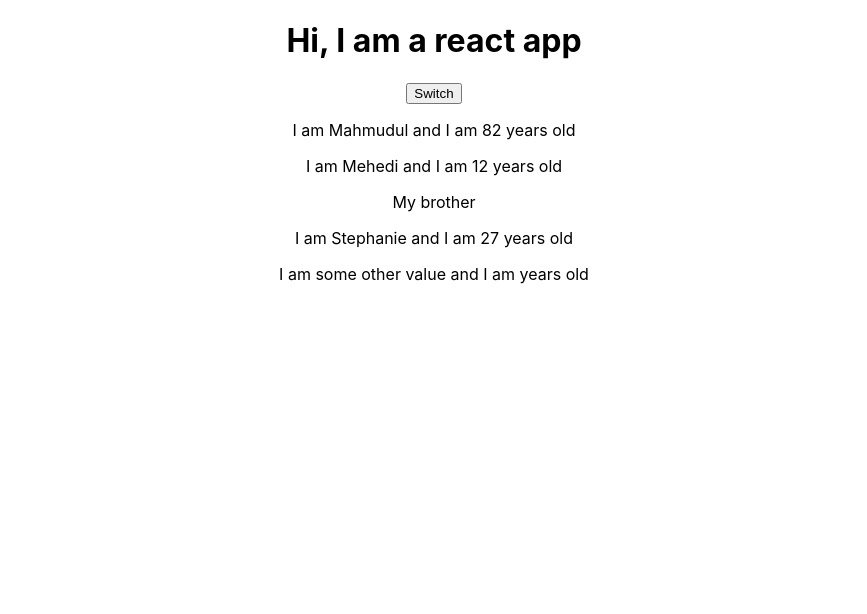
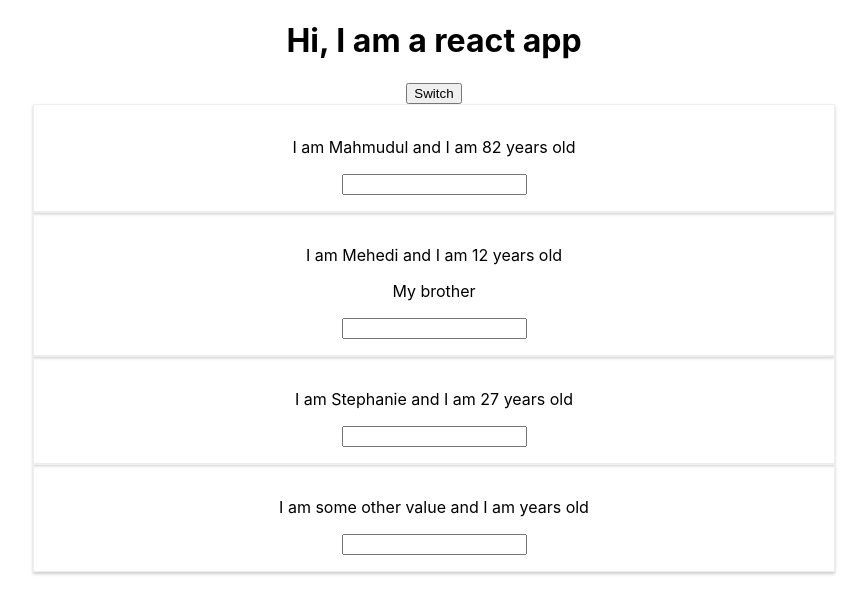
Before and after one commit to mhjony/reactjs-udemyCourse, a React (Create React App) app: page / in a window 1280 px wide. Shown: the top 614 px of the page, without its empty margins (206-1073 px from the left). Built offline with nearby package versions, Linux system fonts and the light colour scheme.

Commit message:
reactjs styling

```diff
--- a/src/App.js
+++ b/src/App.js
@@ -22,6 +22,16 @@ class App extends Component {
     })
   }
 
+  nameChangeHendler = (event) => {
+    this.setState({
+      persons: [
+        { name: 'Mahmudul', age: '28' },
+        { name: event.target.value, age: '21' },
+        { name: 'Stephanie', age: '29' }
+      ]
+    })
+  }
+
   render() {
     return (
       <div className="App" >
@@ -30,6 +40,7 @@ class App extends Component {
         <Person name={this.state.persons[0].name}
           age={this.state.persons[0].age} />
         <Person name={this.state.persons[1].name}
+          change={this.nameChangeHendler}
           age={this.state.persons[1].age}>My brother</Person>
         <Person name={this.state.persons[2].name}
           age={this.state.persons[2].age}
--- /dev/null
+++ b/src/Person/Person.css
@@ -0,0 +1,8 @@
+.Person {
+    width: 60%;
+    margin: auto;
+    border: 1px solid #eee;
+    box-shadow: 0 2px 3px #ccc;
+    text-align: center;
+    padding: 16px;
+}
--- a/src/Person/Person.js
+++ b/src/Person/Person.js
@@ -1,10 +1,12 @@
 import React from 'react'
+import './Person.css'
 
 const person = (props) => {
     return (
-        <div>
+        <div className="Person">
             <p onClick={props.click}>I am {props.name} and I am {props.age} years old</p>
             <p>{props.children}</p>
+            <input type="text" onChange={props.change} />
         </div>
     )
 };
```
